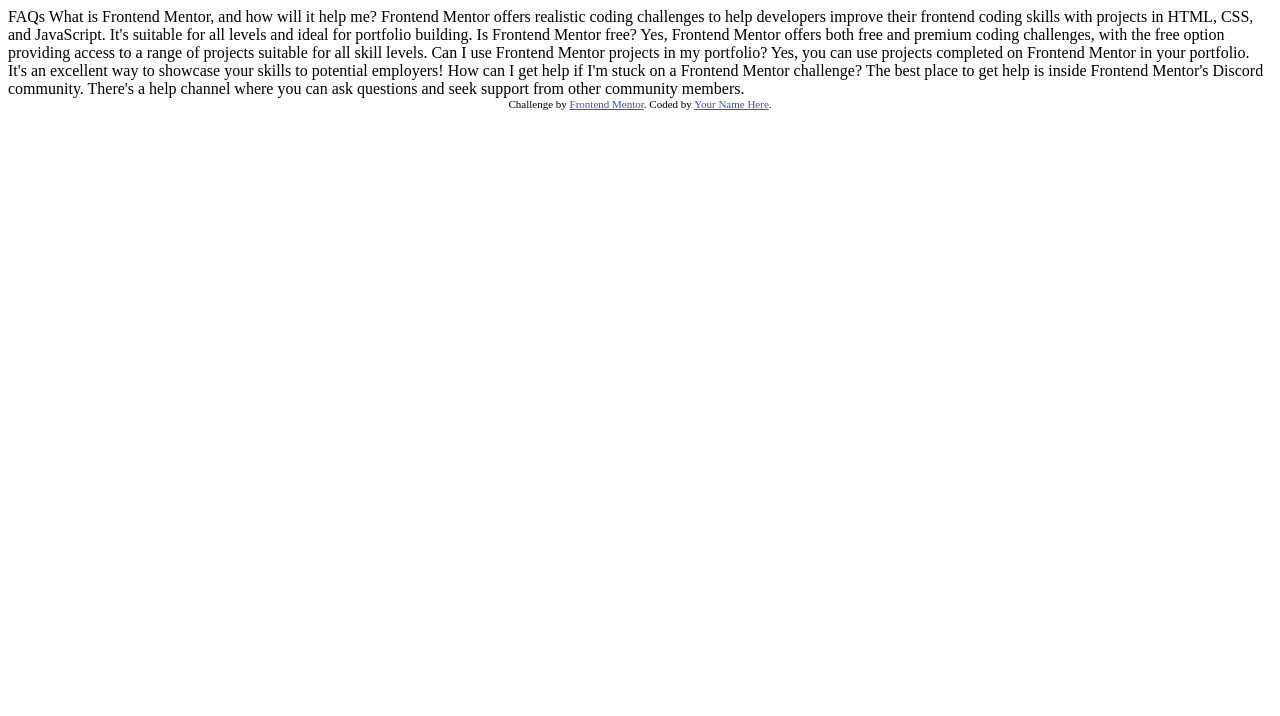
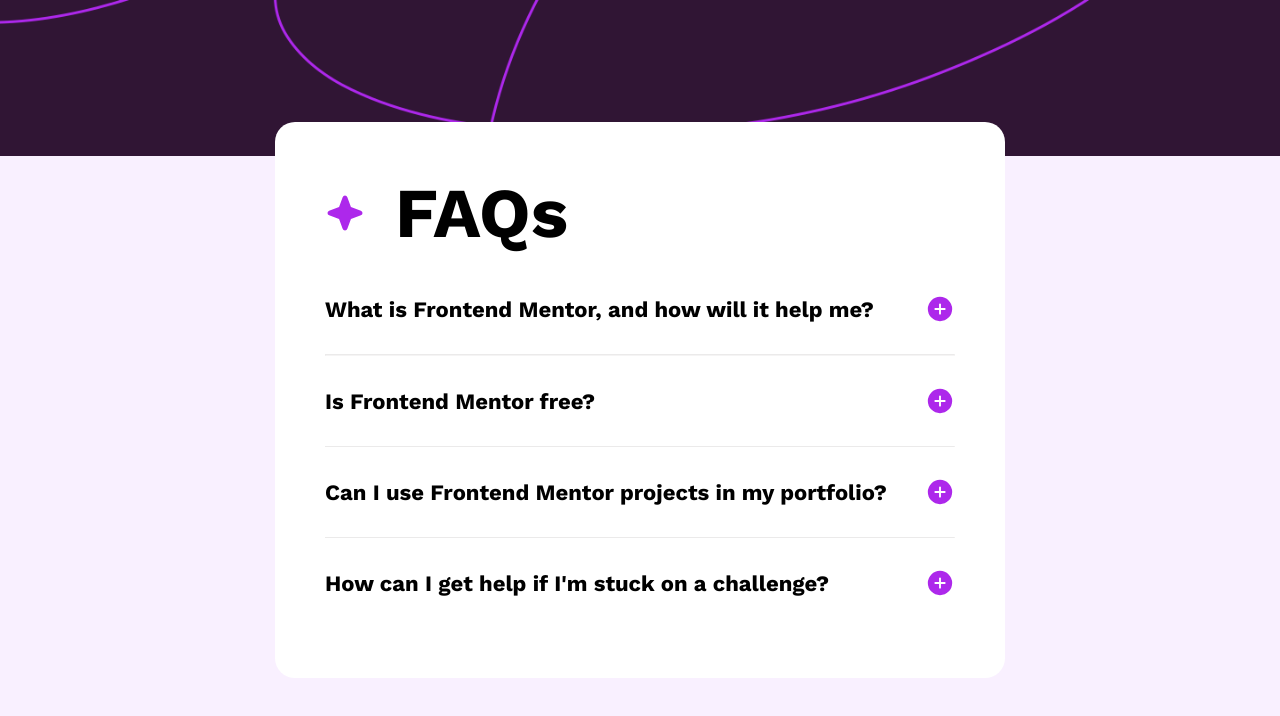
Before and after one commit to MatheusMorilha/faq-accordion-main, a plain HTML site: page index.html in a window 1280 px wide. Drawn offline with nearby package versions, Linux system fonts and the light colour scheme.

Commit message:
Desafio Concluido

```diff
--- a/index.html
+++ b/index.html
@@ -1,22 +1,35 @@
 <!DOCTYPE html>
 <html lang="en">
+
 <head>
   <meta charset="UTF-8">
-  <meta name="viewport" content="width=device-width, initial-scale=1.0"> <!-- displays site properly based on user's device -->
+  <meta name="viewport" content="width=device-width, initial-scale=1.0">
+  <!-- displays site properly based on user's device -->
 
   <link rel="icon" type="image/png" sizes="32x32" href="./assets/images/favicon-32x32.png">
+  <link rel="stylesheet" href="style.css">
+  <link rel="preconnect" href="https://fonts.googleapis.com">
+  <link rel="preconnect" href="https://fonts.gstatic.com" crossorigin>
+  <link href="https://fonts.googleapis.com/css2?family=Work+Sans:wght@400;600;700&display=swap" rel="stylesheet">
 
   <title>Frontend Mentor | FAQ accordion</title>
 
   <!-- Feel free to remove these styles or customise in your own stylesheet 👍 -->
   <style>
-    .attribution { font-size: 11px; text-align: center; }
-    .attribution a { color: hsl(228, 45%, 44%); }
+    .attribution {
+      font-size: 11px;
+      text-align: center;
+    }
+
+    .attribution a {
+      color: hsl(228, 45%, 44%);
+    }
   </style>
 </head>
+
 <body>
 
-  FAQs
+  <!-- FAQs
 
   What is Frontend Mentor, and how will it help me?
 
@@ -42,7 +55,100 @@
 
   <div class="attribution">
     Challenge by <a href="https://www.frontendmentor.io?ref=challenge" target="_blank">Frontend Mentor</a>.
-    Coded by <a href="#">Your Name Here</a>.
+    Coded by <a href="#">Matheus Morilha</a>. -->
+
+
+  <div class="card">
+    <div class="logo">
+      <img src="./assets/images/icon-star.svg" alt="">
+      <h1>FAQs</h1>
+    </div>
+
+    <div class="boxAcordion">
+      <div class="acordion">
+        <div class="acordionHead">
+          <div class="quest">
+            <h2>What is Frontend Mentor, and how will it help me?</h2>
+            <span class="button"></span>
+          </div>
+        </div>
+
+
+        <div class="answerBox">
+          <p>Frontend Mentor offers realistic coding challenges to help developers improve their
+            frontend coding skills with projects in HTML, CSS, and JavaScript it's suitable for all levels and ideal for
+            portfolio building.</p>
+        </div>
+      </div>
+
+      <hr>
+
+      <div class="acordion">
+        <div class="acordionHead">
+          <div class="quest">
+            <h2>Is Frontend Mentor free?</h2>
+            <span class="button"></span>
+          </div>
+        </div>
+
+
+        <div class="answerBox">
+          <p>Frontend Mentor offers realistic coding challenges to help developers improve their
+            frontend coding skills with projects in HTML, CSS, and JavaScript it's suitable for all levels and ideal for
+            portfolio building.</p>
+        </div>
+      </div>
+
+      <hr size="1">
+
+      <div class="acordion">
+        <div class="acordionHead">
+          <div class="quest">
+            <h2>Can I use Frontend Mentor projects in my portfolio?</h2>
+            <span class="button"></span>
+          </div>
+        </div>
+
+
+
+        <div class="answerBox">
+          <p>Frontend Mentor offers realistic coding challenges to help developers improve their
+            frontend coding skills with projects in HTML, CSS, and JavaScript it's suitable for all levels and ideal for
+            portfolio building.</p>
+        </div>
+      </div>
+
+      <hr size="1">
+
+      <div class="acordion">
+        <div class="acordionHead">
+          <div class="quest">
+            <h2>How can I get help if I'm stuck on a challenge?</h2>
+            <span class="button"></span>
+          </div>
+        </div>
+
+
+        <div class="answerBox">
+          <p>Frontend Mentor offers realistic coding challenges to help developers improve their
+            frontend coding skills with projects in HTML, CSS, and JavaScript it's suitable for all levels and ideal for
+            portfolio building.</p>
+        </div>
+      </div>
+    </div>
   </div>
+
+
+
+
+
+  </div>
+
+
+
+  </div>
+
+  <script src="./script.js"></script>
 </body>
+
 </html>
--- /dev/null
+++ b/script.js
@@ -0,0 +1,17 @@
+const acordions = document.querySelectorAll('.acordion');
+
+acordions.forEach(acordion => {
+    acordion.addEventListener('click', e => {
+        acordion.classList.toggle('active');
+        const button = acordion.querySelector('.button');
+        button.classList.toggle('active');
+
+        acordions.forEach(otherAcordion => {
+            if (otherAcordion !== acordion) {
+                otherAcordion.classList.remove('active');
+                const otherButton = otherAcordion.querySelector('.button');
+                otherButton.classList.remove('active');
+            }
+        });
+    });
+});
--- /dev/null
+++ b/style.css
@@ -0,0 +1,100 @@
+@import url('https://fonts.googleapis.com/css2?family=Work+Sans:wght@400;600;700&display=swap');
+
+
+*{
+    margin: 0;
+    padding: 0;
+    overflow: hidden;
+    font-family: 'Work Sans', sans-serif;
+}
+
+body{
+    width: 100%;
+    height: 100vh;
+    background-color: hsl(275, 100%, 97%);
+    display: flex;
+    align-items: center;
+    justify-content: center;
+    background-image: url(./assets/images/background-pattern-desktop.png);
+    background-size: 100%;
+    background-position-y: -25%;
+    background-repeat: no-repeat;
+}
+
+
+.card{
+    background-color: hsl(0, 0%, 100%);
+    width: 630px;
+    height: auto;
+    border-radius: 20px;
+    display: flex;
+    flex-direction: column;
+    align-items: center;
+    padding: 50px;
+    row-gap: 10px;
+}
+
+.logo{
+    display: flex;
+    width: 100%;
+    align-items: left;
+    gap: 30px;
+    font-size: 35px;
+}
+
+.boxAcordion{
+    display: flex;
+    align-items: left;
+    flex-direction: column;
+    width: 100%;
+    height: auto;
+}
+
+.acordion{
+    padding: 15px 0px 15px 0px;
+}
+
+.button{
+    width: 30px;
+    height: 30px;
+    cursor: pointer;
+    background-image: url(./assets/images/icon-plus.svg);
+    background-repeat: no-repeat;
+    background-position: center;
+}
+
+.button.active{
+    width: 30px;
+    height: 30px;
+    cursor: pointer;
+    background-image: url(./assets/images/icon-minus.svg);
+    background-repeat: no-repeat;
+    background-position: center;
+}
+
+.quest{
+    display: flex;
+    align-items: center;
+    justify-content: space-between;
+    cursor: pointer;
+    padding: 15px 0px 15px 0px;
+}
+
+.quest>h2{
+    font-size: 22px;
+}
+
+.answerBox{
+    display: none;
+    font-size: 19px;
+    color: rgba(0, 0, 0, 0.737);
+    padding: 20px 0px 20px 0px;
+}
+
+hr{
+    border-color: rgba(179, 169, 169, 0.116);
+}
+
+.acordion.active .answerBox{
+    display: block;
+}
```
Also changed, not shown: assets/images/background-pattern-desktop.png (added).
